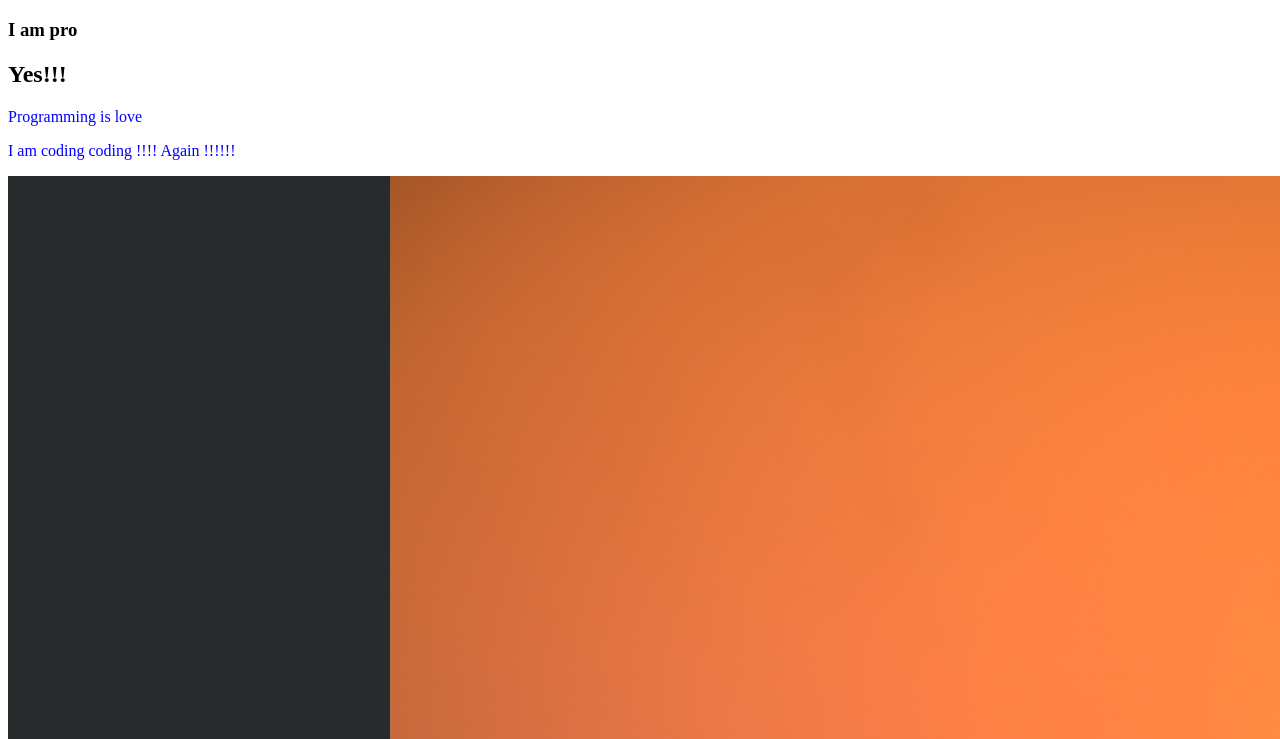
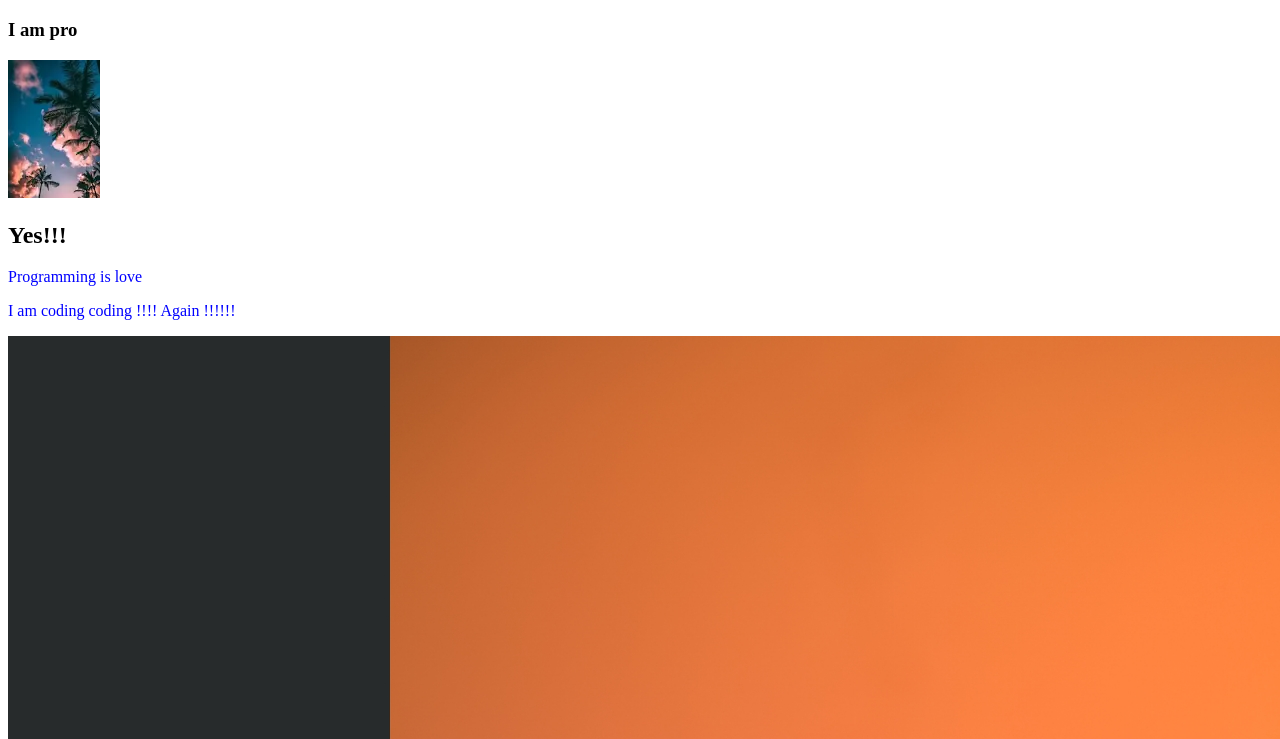
Before and after one commit to SaifurRahmanBijoy/my-second-repo, a plain HTML site: page index.html in a window 1280 px wide. Shown: the part 61-800 px from the top of the page. Drawn offline with Linux system fonts and the light colour scheme.

Commit message:
New pic1

```diff
--- a/index.html
+++ b/index.html
@@ -10,6 +10,7 @@
 <body>
     <h1>Mama I can Push Now</h1>
     <h3>I am pro</h3>
+    <img src="sample1.jpeg" alt="Again">
     <h2>Yes!!!</h2>
     <p>Programming is love</p>
     <p>I am coding coding !!!! Again !!!!!!</p>
```
Also changed, not shown: sample1.jpeg (added).
